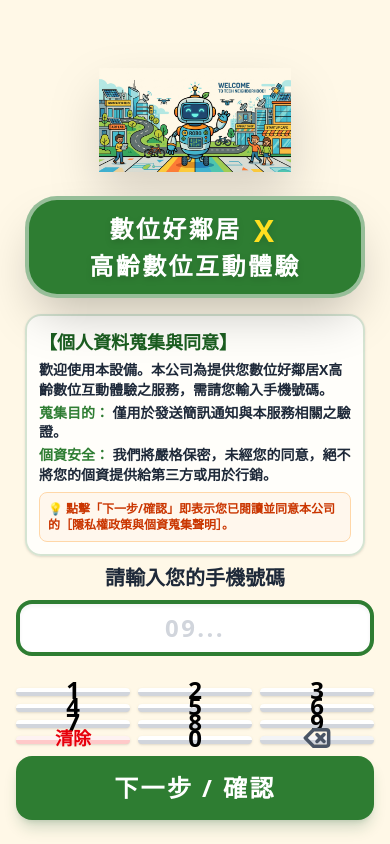
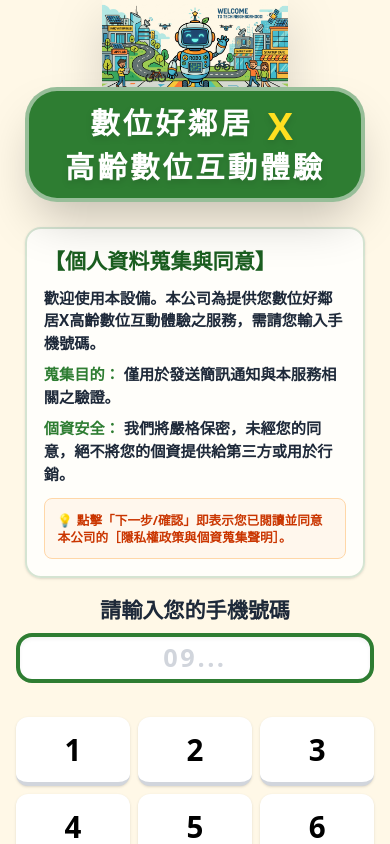
Before and after one commit to bertbehappy/IMEI_KIOSK_Demo, a React (Vite) app: page / in a window 390 px wide. Built offline with nearby package versions, Linux system fonts and the light colour scheme.

Commit message:
fix(ui): improve layout responsiveness and scrolling
Enable vertical scrolling for container elements and adjust mascot sizing to better support varying screen heights, ensuring content remains accessible on all devices.

```diff
--- a/src/App.tsx
+++ b/src/App.tsx
@@ -7,8 +7,8 @@ import Kiosk from './components/Kiosk';
 
 export default function App() {
   return (
-    <div className="w-full h-[100dvh] flex flex-col bg-[#F5F5F5] font-sans overflow-hidden">
-      <div className="flex-1 flex justify-center bg-[#E0E0E0] items-center sm:p-4">
+    <div className="w-full h-[100dvh] flex flex-col bg-[#F5F5F5] font-sans overflow-y-auto">
+      <div className="flex-1 flex justify-center bg-[#E0E0E0] items-center sm:p-4 min-h-0">
          <Kiosk />
       </div>
     </div>
--- a/src/components/Kiosk.tsx
+++ b/src/components/Kiosk.tsx
@@ -56,7 +56,7 @@ function StepWelcome({ onNext, onAdmin, survey, updateSurvey }: { onNext: () =>
   };
 
   return (
-    <div className="flex-1 flex flex-col landscape:flex-row p-4 sm:p-6 lg:p-8 text-center bg-[#FFF8E7] overflow-hidden relative h-full gap-2 sm:gap-4 lg:gap-8 max-w-[1920px] mx-auto items-center w-full justify-evenly">
+    <div className="flex-1 flex flex-col landscape:flex-row p-4 sm:p-6 lg:p-8 text-center bg-[#FFF8E7] overflow-y-auto relative h-full gap-2 sm:gap-4 lg:gap-8 max-w-[1920px] mx-auto items-center w-full justify-evenly">
 
       {/* 彈跳框阻擋 */}
       <AnimatePresence>
@@ -95,17 +95,17 @@ function StepWelcome({ onNext, onAdmin, survey, updateSurvey }: { onNext: () =>
       </AnimatePresence>
 
       {/* 視覺區 (導覽機風格大圖) */}
-      <div className="flex-shrink-0 flex flex-col items-center justify-center pt-2 landscape:w-1/2 w-full max-h-[35%]" onClick={handleTitleClick}>
-        <div className="relative flex flex-col items-center w-full">
-          <img src={mascotImg} alt="Mascot" className="w-48 h-48 sm:w-56 sm:h-56 portrait:md:w-72 portrait:md:h-72 landscape:w-80 landscape:h-80 landscape:xl:w-[36rem] landscape:xl:h-[36rem] object-contain mix-blend-multiply drop-shadow-2xl portrait:mb-[-20px] landscape:mb-[-40px] relative z-0" />
+      <div className="flex-shrink-0 flex flex-col items-center justify-center pt-2 landscape:w-1/2 w-full portrait:h-[22vh]" onClick={handleTitleClick}>
+        <div className="relative flex flex-col items-center w-full h-full justify-end">
+          <img src={mascotImg} alt="Mascot" className="w-auto h-[12vh] landscape:h-[40vh] object-contain mix-blend-multiply drop-shadow-2xl portrait:mb-[-1vh] landscape:mb-[-40px] relative z-0" />
           <div className="bg-[#2E7D32] text-white px-4 py-3 sm:px-8 sm:py-4 lg:px-12 lg:py-6 rounded-[2rem] sm:rounded-[3rem] shadow-2xl relative z-10 border-4 sm:border-8 border-white/50 backdrop-blur-sm w-[95%] sm:w-auto">
-            <h1 className="text-2xl sm:text-3xl md:text-5xl lg:text-6xl font-black tracking-widest text-center leading-snug drop-shadow-md m-0">
-              數位好鄰居 <span className="text-yellow-300 mx-1 sm:mx-2 text-3xl sm:text-4xl lg:text-7xl align-middle">X</span><br className="landscape:hidden" /> 高齡數位互動體驗
+            <h1 className="text-2xl sm:text-3xl md:text-4xl lg:text-5xl font-black tracking-widest text-center leading-snug drop-shadow-md m-0 portrait:text-[3.5vh] portrait:leading-tight">
+              數位好鄰居 <span className="text-yellow-300 mx-1 sm:mx-2 text-3xl sm:text-4xl lg:text-6xl portrait:text-[4.5vh] align-middle">X</span><br className="landscape:hidden" /> 高齡數位互動體驗
             </h1>
           </div>
         </div>
 
-        {/* Privacy */}
+        {/* Privacy (Landscape) */}
         <div className="mt-4 lg:mt-8 bg-white/80 p-4 lg:p-5 rounded-2xl border-2 border-[#2E7D32]/20 text-left shadow-sm w-[95%] max-w-2xl shrink-0 z-10 hidden landscape:block">
           <h2 className="text-lg sm:text-xl lg:text-2xl font-black text-[#1B5E20] mb-1 sm:mb-2">【個人資料蒐集與同意】</h2>
           <div className="text-sm sm:text-base lg:text-lg text-gray-800 leading-snug space-y-1 lg:space-y-2 font-bold">
@@ -119,66 +119,67 @@ function StepWelcome({ onNext, onAdmin, survey, updateSurvey }: { onNext: () =>
         </div>
       </div>
 
+
       {/* 互動區 */}
       <div className="flex flex-col gap-2 sm:gap-4 landscape:gap-8 flex-1 w-full landscape:w-1/2 items-center justify-center max-w-3xl mx-auto min-h-0 pb-2">
         {/* Privacy (Portrait) */}
-        <div className="bg-white/80 p-3 sm:p-4 rounded-2xl border-2 border-[#2E7D32]/20 text-left shadow-sm w-[95%] max-w-2xl shrink-0 landscape:hidden mt-2 sm:mt-4">
-          <h2 className="text-lg sm:text-xl font-black text-[#1B5E20] mb-1 sm:mb-2">【個人資料蒐集與同意】</h2>
-          <div className="text-sm sm:text-base text-gray-800 leading-snug space-y-1 font-bold">
+        <div className="bg-white/80 p-3 sm:p-4 portrait:p-[2vh] rounded-2xl border-2 border-[#2E7D32]/20 text-left shadow-sm w-[95%] max-w-2xl shrink-0 landscape:hidden mt-2 sm:mt-4 portrait:mt-[2vh]">
+          <h2 className="text-lg sm:text-xl portrait:text-[2.5vh] font-black text-[#1B5E20] mb-1 sm:mb-2 portrait:mb-[1vh]">【個人資料蒐集與同意】</h2>
+          <div className="text-sm sm:text-base portrait:text-[1.8vh] text-gray-800 leading-snug portrait:leading-normal space-y-1 portrait:space-y-[1vh] font-bold">
             <p>歡迎使用本設備。本公司為提供您數位好鄰居X高齡數位互動體驗之服務，需請您輸入手機號碼。</p>
             <p><span className="text-[#2E7D32]">蒐集目的：</span> 僅用於發送簡訊通知與本服務相關之驗證。</p>
             <p><span className="text-[#2E7D32]">個資安全：</span> 我們將嚴格保密，未經您的同意，絕不將您的個資提供給第三方或用於行銷。</p>
-            <p className="text-orange-700 bg-orange-50 p-2 rounded-lg border border-orange-200 mt-2 text-xs sm:text-sm">
+            <p className="text-orange-700 bg-orange-50 p-2 portrait:p-[1.5vh] rounded-lg border border-orange-200 mt-2 portrait:mt-[1.5vh] text-xs sm:text-sm portrait:text-[1.5vh]">
               💡 點擊「下一步/確認」即表示您已閱讀並同意本公司的［隱私權政策與個資蒐集聲明］。
             </p>
           </div>
         </div>
 
         {/* Numpad */}
-        <div className="flex flex-col items-center w-full max-w-md shrink-0 flex-1 justify-center min-h-0">
-          <h3 className="text-xl sm:text-2xl md:text-3xl lg:text-4xl font-bold text-gray-800 mb-2 sm:mb-4 lg:mb-6">請輸入您的手機號碼</h3>
+        <div className="flex flex-col items-center w-full max-w-md shrink-0 flex-1 justify-center min-h-0 portrait:justify-start portrait:mt-[1vh]">
+          <h3 className="text-xl sm:text-2xl md:text-3xl lg:text-4xl font-bold text-gray-800 mb-2 sm:mb-4 portrait:mb-[1vh] portrait:text-[2.5vh]">請輸入您的手機號碼</h3>
 
-          <div className="w-full bg-white border-4 border-[#2E7D32] rounded-2xl h-14 sm:h-16 md:h-20 lg:h-24 flex items-center justify-center text-2xl sm:text-4xl md:text-5xl lg:text-6xl font-black tracking-widest text-gray-900 mb-1 sm:mb-2 relative shadow-inner shrink-0">
+          <div className="w-full bg-white border-4 border-[#2E7D32] rounded-2xl h-14 sm:h-16 md:h-20 lg:h-24 portrait:h-[6vh] flex items-center justify-center text-2xl sm:text-4xl md:text-5xl lg:text-6xl portrait:text-[3vh] font-black tracking-widest text-gray-900 mb-1 sm:mb-2 portrait:mb-[1vh] relative shadow-inner shrink-0">
             {phone || <span className="text-gray-300">09...</span>}
           </div>
 
-          <div className="h-6 sm:h-8 mb-1 sm:mb-4 shrink-0 flex items-center">
-            {error && <p className="text-red-500 font-bold text-base sm:text-lg lg:text-xl m-0">{error}</p>}
+          <div className="h-6 sm:h-8 portrait:h-[2vh] mb-1 sm:mb-4 portrait:mb-[1vh] shrink-0 flex items-center">
+            {error && <p className="text-red-500 font-bold text-base sm:text-lg lg:text-xl portrait:text-[1.8vh] m-0">{error}</p>}
           </div>
 
-          <div className="grid grid-cols-3 grid-rows-4 gap-2 sm:gap-3 md:gap-4 lg:gap-6 w-full flex-1 min-h-0 shrink">
+          <div className="grid grid-cols-3 gap-2 sm:gap-3 lg:gap-4 portrait:gap-[1vh] w-full shrink-0">
             {[1, 2, 3, 4, 5, 6, 7, 8, 9].map(num => (
               <button
                 key={num}
                 onClick={() => handleKeyPress(num.toString())}
-                className="bg-white border-b-4 border-gray-300 text-2xl sm:text-3xl md:text-4xl lg:text-5xl font-black rounded-xl sm:rounded-2xl active:scale-95 active:border-b-0 active:translate-y-1 transition-all shadow-sm w-full h-full flex items-center justify-center min-h-0"
+                className="bg-white border-b-4 border-gray-300 text-2xl sm:text-3xl md:text-4xl lg:text-5xl portrait:text-[3.5vh] font-black rounded-xl sm:rounded-2xl active:scale-95 active:border-b-0 active:translate-y-1 transition-all shadow-sm w-full py-2 sm:py-3 lg:py-4 portrait:py-[1.5vh] flex items-center justify-center"
               >
                 {num}
               </button>
             ))}
             <button
               onClick={() => handleKeyPress('clear')}
-              className="bg-red-50 text-red-600 border-b-4 border-red-200 text-lg sm:text-xl md:text-2xl lg:text-3xl font-black rounded-xl sm:rounded-2xl active:scale-95 active:border-b-0 active:translate-y-1 transition-all shadow-sm w-full h-full flex items-center justify-center min-h-0"
+              className="bg-red-50 text-red-600 border-b-4 border-red-200 text-lg sm:text-xl md:text-2xl lg:text-3xl portrait:text-[2.2vh] font-black rounded-xl sm:rounded-2xl active:scale-95 active:border-b-0 active:translate-y-1 transition-all shadow-sm w-full py-2 sm:py-3 lg:py-4 portrait:py-[1.5vh] flex items-center justify-center"
             >
               清除
             </button>
             <button
               onClick={() => handleKeyPress('0')}
-              className="bg-white border-b-4 border-gray-300 text-2xl sm:text-3xl md:text-4xl lg:text-5xl font-black rounded-xl sm:rounded-2xl active:scale-95 active:border-b-0 active:translate-y-1 transition-all shadow-sm w-full h-full flex items-center justify-center min-h-0"
+              className="bg-white border-b-4 border-gray-300 text-2xl sm:text-3xl md:text-4xl lg:text-5xl portrait:text-[3.5vh] font-black rounded-xl sm:rounded-2xl active:scale-95 active:border-b-0 active:translate-y-1 transition-all shadow-sm w-full py-2 sm:py-3 lg:py-4 portrait:py-[1.5vh] flex items-center justify-center"
             >
               0
             </button>
             <button
               onClick={() => handleKeyPress('back')}
-              className="bg-gray-100 text-gray-600 border-b-4 border-gray-300 rounded-xl sm:rounded-2xl active:scale-95 active:border-b-0 active:translate-y-1 transition-all flex items-center justify-center shadow-sm w-full h-full min-h-0"
+              className="bg-gray-100 text-gray-600 border-b-4 border-gray-300 rounded-xl sm:rounded-2xl active:scale-95 active:border-b-0 active:translate-y-1 transition-all flex items-center justify-center shadow-sm w-full py-2 sm:py-3 lg:py-4 portrait:py-[1.5vh]"
             >
-              <svg xmlns="http://www.w3.org/2000/svg" width="28" height="28" viewBox="0 0 24 24" fill="none" stroke="currentColor" strokeWidth="3" strokeLinecap="round" strokeLinejoin="round" className="lucide lucide-delete lg:w-8 lg:h-8"><path d="M20 5H9l-7 7 7 7h11a2 2 0 0 0 2-2V7a2 2 0 0 0-2-2Z"/><line x1="18" x2="12" y1="9" y2="15"/><line x1="12" x2="18" y1="9" y2="15"/></svg>
+              <svg xmlns="http://www.w3.org/2000/svg" width="28" height="28" viewBox="0 0 24 24" fill="none" stroke="currentColor" strokeWidth="3" strokeLinecap="round" strokeLinejoin="round" className="lucide lucide-delete lg:w-8 lg:h-8 portrait:w-[3vh] portrait:h-[3vh]"><path d="M20 5H9l-7 7 7 7h11a2 2 0 0 0 2-2V7a2 2 0 0 0-2-2Z"/><line x1="18" x2="12" y1="9" y2="15"/><line x1="12" x2="18" y1="9" y2="15"/></svg>
             </button>
           </div>
 
           <button
             onClick={handleNext}
-            className="mt-3 sm:mt-4 md:mt-6 w-full bg-[#2E7D32] text-white text-2xl sm:text-3xl lg:text-4xl font-black py-4 lg:py-6 rounded-2xl shadow-lg shadow-green-900/20 active:scale-95 transition-transform select-none tracking-widest shrink-0"
+            className="mt-3 sm:mt-4 md:mt-6 portrait:mt-[2vh] w-full bg-[#2E7D32] text-white text-2xl sm:text-3xl lg:text-4xl portrait:text-[3vh] font-black py-4 lg:py-6 portrait:py-[1.5vh] rounded-2xl shadow-lg shadow-green-900/20 active:scale-95 transition-transform select-none tracking-widest shrink-0"
           >
             下一步 / 確認
           </button>
```
